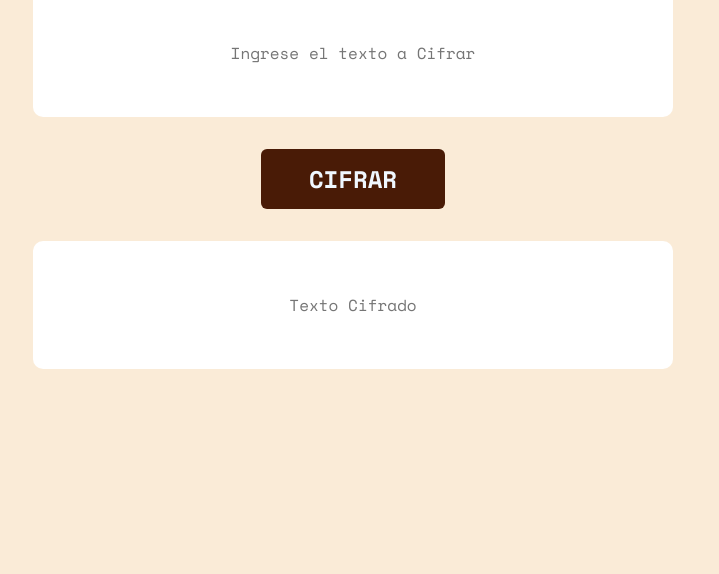
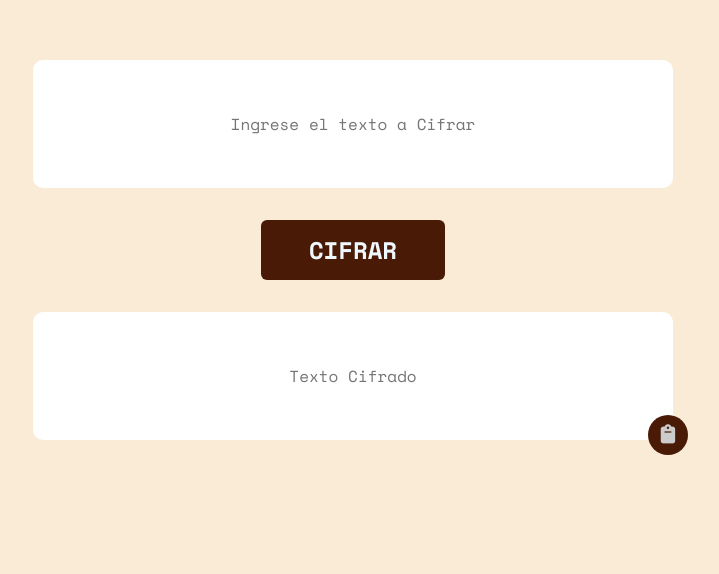
Before and after one commit to Frank7Dev/cifrado-polialfabetico, a plain HTML site: page index.html in a window 1280 px wide. Shown: the part 226-800 px from the top of the page, without its empty margins (287-1006 px from the left). Drawn offline with nearby package versions, Linux system fonts and the light colour scheme.

Commit message:
funcionalidad clipboard1 añadida

```diff
--- a/css/style.css
+++ b/css/style.css
@@ -15,6 +15,11 @@ body {
   font-family: "Space Mono", monospace;
   color: rgb(73, 27, 6);
 }
+main {
+  width: 50%;
+  margin-left: auto;
+  margin-right: auto;
+}
 h1 {
   margin: 4rem 0 5rem;
   font-size: 3em;
@@ -27,7 +32,8 @@ input {
   font-family: "Space Mono", monospace;
 }
 input[type="text"] {
-  width: 50%;
+  /* width: 50%; */
+  width: 100%;
   height: 8em;
   border-radius: 10px;
 
@@ -47,3 +53,31 @@ input[type="button"] {
   font-weight: 700;
   cursor: pointer;
 }
+.output {
+  position: relative;
+}
+.clipboard {
+  position: absolute;
+  right: -15px;
+  bottom: -15px;
+
+  display: flex;
+  justify-content: center;
+  align-items: center;
+  width: 40px;
+  height: 40px;
+  border-radius: 50%;
+
+  font-size: 1.2rem;
+  background-color: rgb(73, 27, 6);
+  color: #ccc;
+  cursor: pointer;
+  transition: color 0.2s, background-color 0.2s;
+}
+.clipboard:hover {
+  color: #fff;
+  background-color: rgb(90, 32, 5);
+}
+.clipboard:active {
+  bottom: -17px;
+}
--- a/index.html
+++ b/index.html
@@ -4,17 +4,24 @@
     <meta charset="UTF-8" />
     <meta http-equiv="X-UA-Compatible" content="IE=edge" />
     <meta name="viewport" content="width=device-width, initial-scale=1.0" />
-
+    <!-- fonts -->
     <link rel="preconnect" href="https://fonts.googleapis.com" />
     <link rel="preconnect" href="https://fonts.gstatic.com" crossorigin />
     <link
       href="https://fonts.googleapis.com/css2?family=Space+Mono:wght@400;700&display=swap"
       rel="stylesheet"
     />
+    <!-- icons -->
+    <script
+      src="https://kit.fontawesome.com/4872505e1c.js"
+      crossorigin="anonymous"
+    ></script>
+    <!-- My Styles -->
     <link rel="stylesheet" href="css/style.css" />
     <title>Cifrado Polialfabético</title>
   </head>
   <body>
+    <main>
       <h1>Cifrado Polialfabético</h1>
 
       <input type="text" id="texto" placeholder="Ingrese el texto a Cifrar" />
@@ -25,8 +32,13 @@
         placeholder="Texto Cifrado"
         onclick="cifrar()"
       />
-
+      <div class="output">
         <input type="text" id="cifrado" placeholder="Texto Cifrado" />
+        <div class="clipboard">
+          <i class="fas fa-clipboard"></i>
+        </div>
+      </div>
       <script src="js/script.js"></script>
+    </main>
   </body>
 </html>
--- a/js/script.js
+++ b/js/script.js
@@ -9,6 +9,8 @@ const polialfabeto = {
 
 const inputTexto = document.querySelector("#texto");
 const inputRespuesta = document.querySelector("#cifrado");
+const clipboard = (document.querySelector(".clipboard").onclick =
+  writeClipboard);
 
 function cifrar() {
   let texto = inputTexto.value.toLowerCase();
@@ -54,3 +56,8 @@ function iterateEncryption(letter, num) {
 
   return rpta;
 }
+
+function writeClipboard() {
+  console.log(inputRespuesta.value);
+  navigator.clipboard.writeText(inputRespuesta.value);
+}
```
Lines whose indentation alone changed are shown as unchanged.
